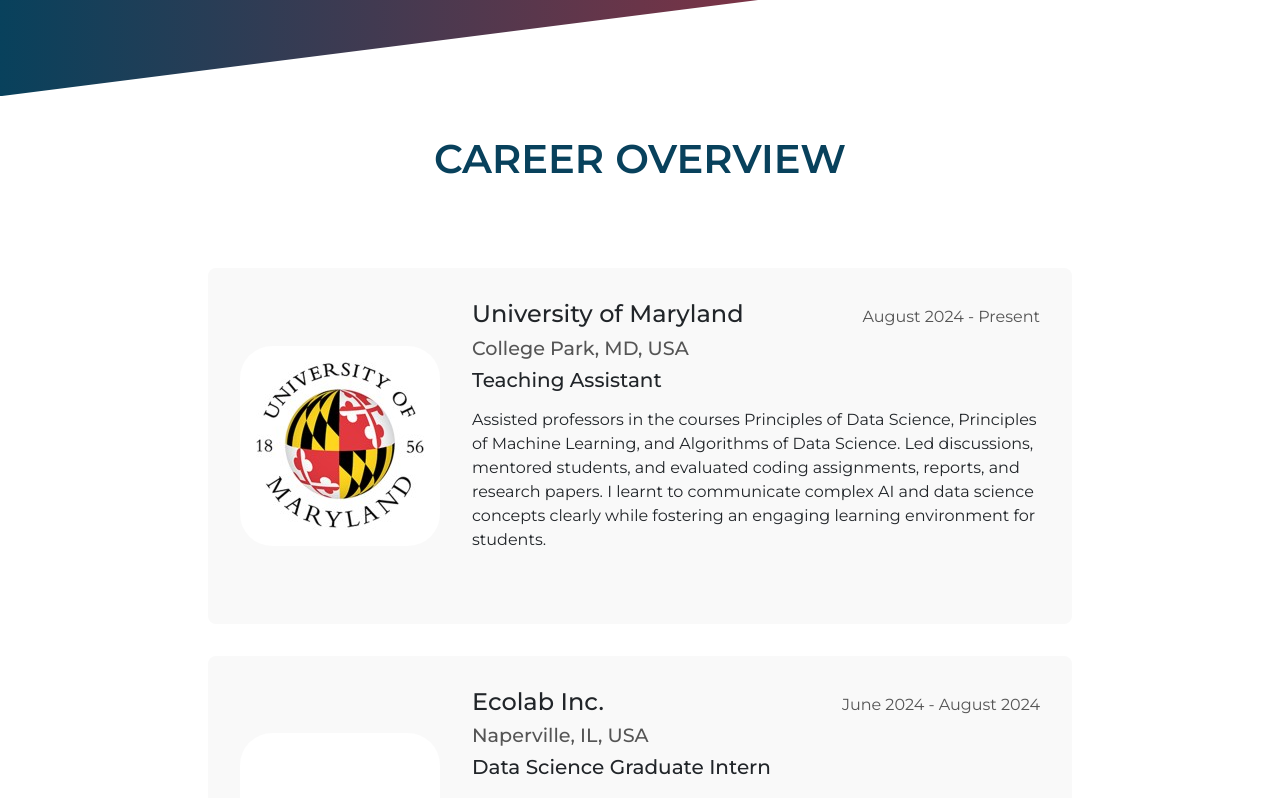
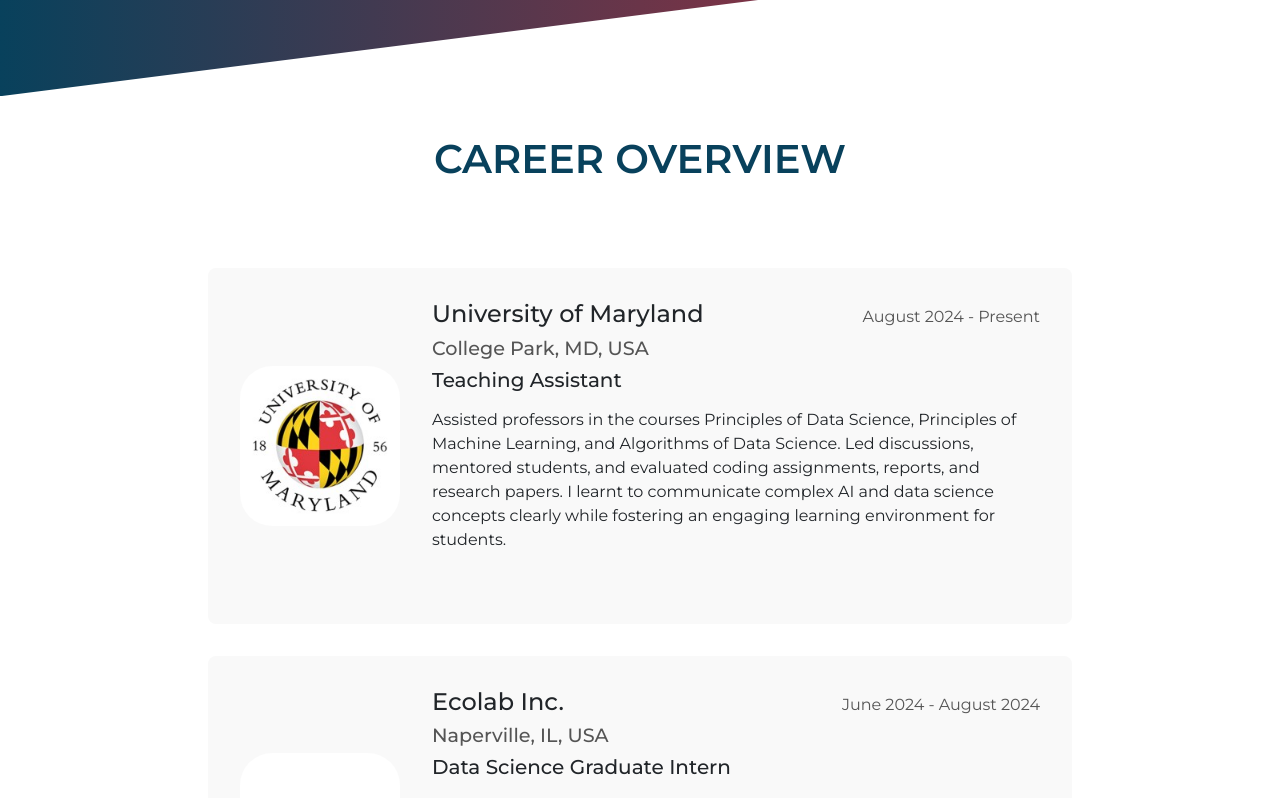
Before and after one commit to nchandur/portfolio, a React (Vite) app: page / in a window 1280 px wide. Shown: the part 1574-2372 px from the top of the page. Built offline with nearby package versions, Linux system fonts and the light colour scheme.

Commit message:
fixed image sizes

```diff
--- a/src/components/Professional/Professional.css
+++ b/src/components/Professional/Professional.css
@@ -88,8 +88,8 @@
 }
 
 .work-image {
-    width: 50%;
-    height: 50%;
+    width: 10rem;
+    height: 10rem;
     margin-right: 2rem;
     border-radius: 2rem;
     object-fit: cover;
```
